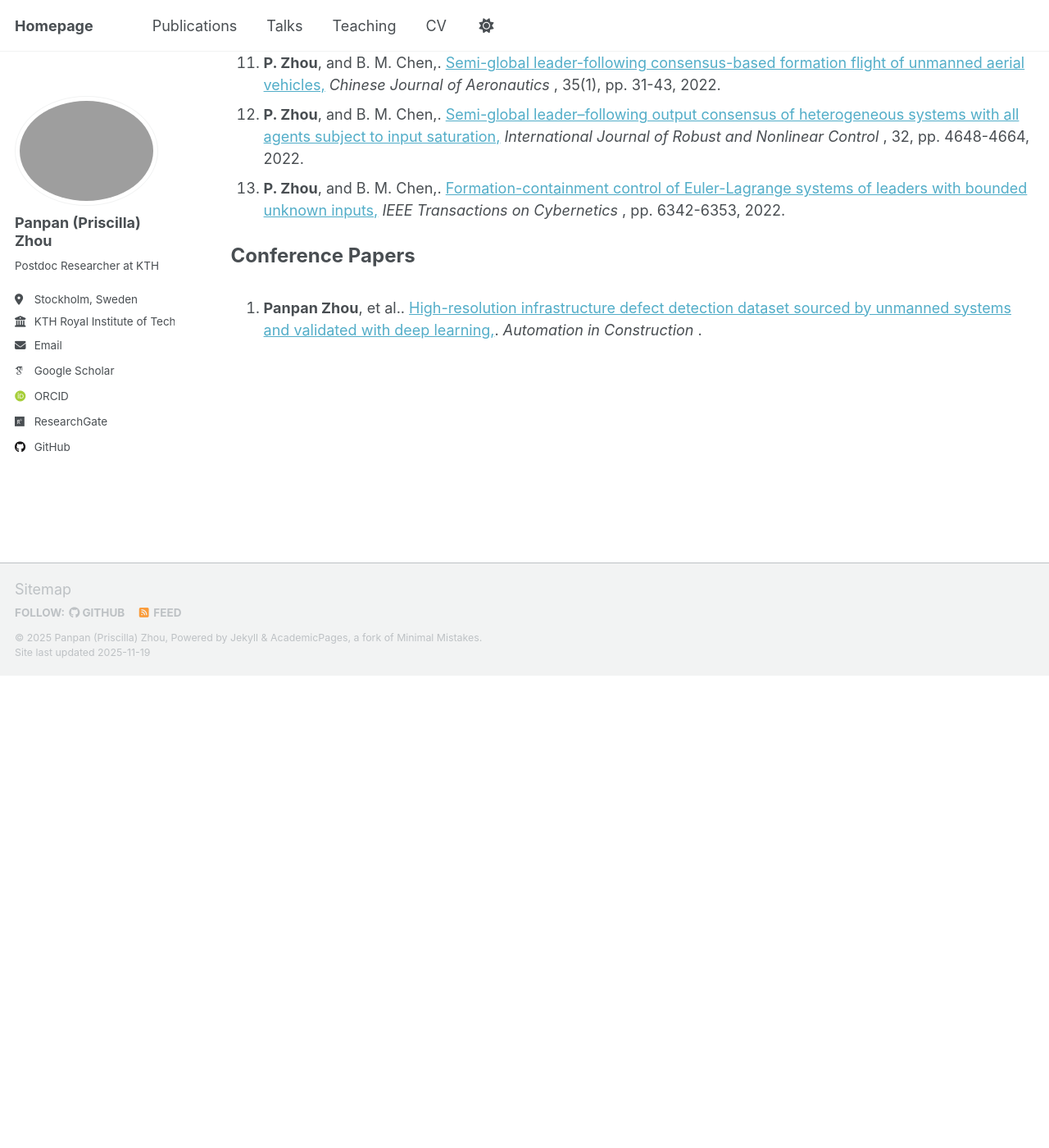
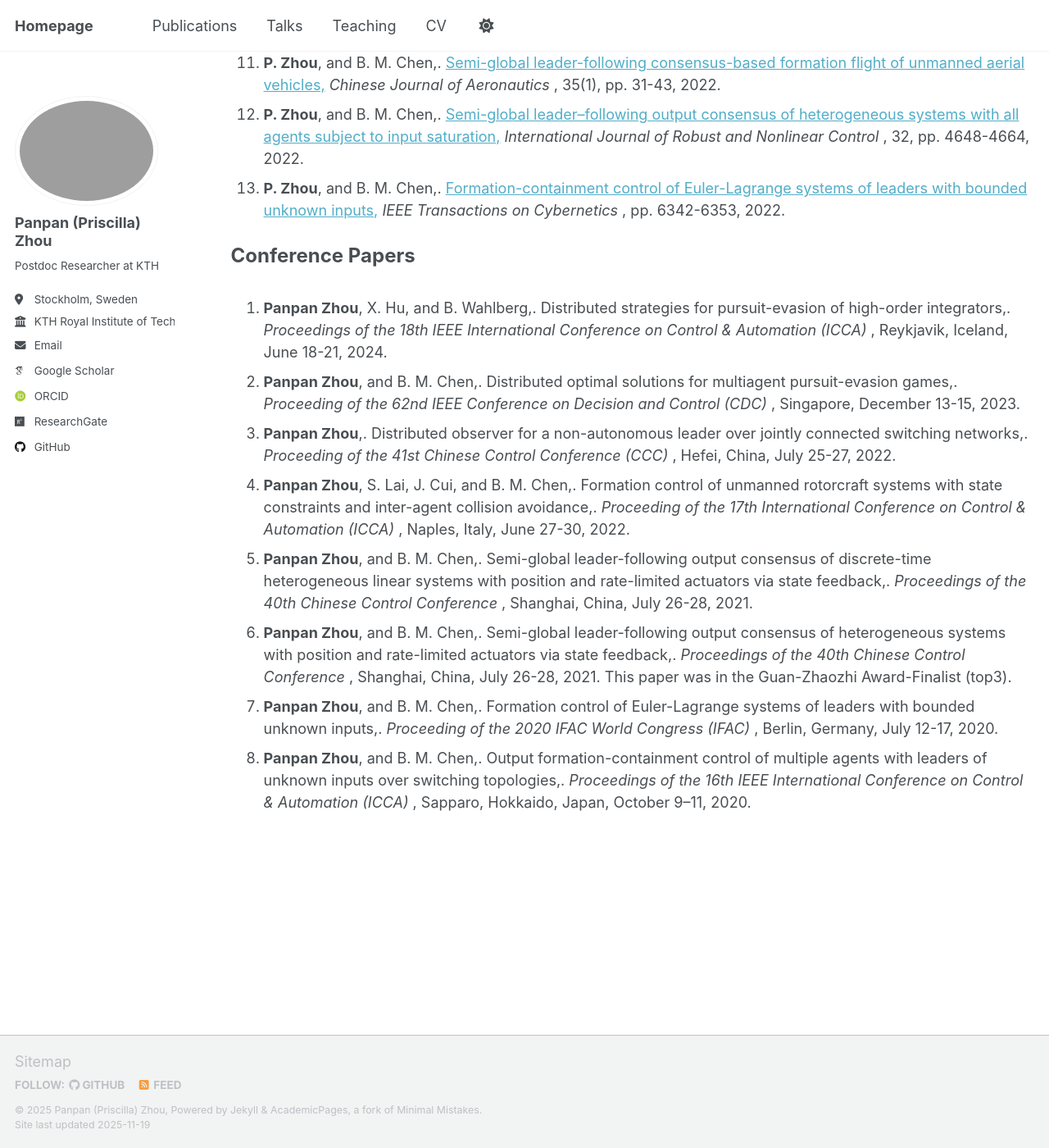
Before and after one commit to PanpanZhou11/Panpan-Zhou.github.io, a Jekyll site: the page built from _pages/publications.html, in a window 1280 px wide and 1400 px high, scrolled down 880 px. Shown: the whole window at 82% size. Built offline with Jekyll 4.4.1, drawn with Linux system fonts in a browser that asks for light colours; some web fonts are replaced; a script that is not in the unit is left out; before the commit the page ends 1704 px from its top, so only the background shows below that.

Commit message:
Update publications.yml

```diff
--- a/_data/publications.yml
+++ b/_data/publications.yml
@@ -107,9 +107,57 @@
 
 
 - category: "conference"
-  authors: "**Panpan Zhou**, et al."
-  title: "High-resolution infrastructure defect detection dataset sourced by unmanned systems and validated with deep learning,"
-  url: "https://doi.org/10.1016/j.autcon.2024.105405"
-  venue: "Automation in Construction"
+  authors: "**Panpan Zhou**, X. Hu, and B. Wahlberg,"
+  title: "Distributed strategies for pursuit-evasion of high-order integrators,"
+  venue: "Proceedings of the 18th IEEE International Conference on Control & Automation (ICCA)"
   year: 2024
-  note: ""
+  note: "Reykjavik, Iceland, June 18-21, 2024"
+
+- category: "conference"
+  authors: "**Panpan Zhou**, and B. M. Chen,"
+  title: "Distributed optimal solutions for multiagent pursuit-evasion games,"
+  venue: "Proceeding of the 62nd IEEE Conference on Decision and Control (CDC)"
+  year: 2023
+  note: "Singapore, December 13-15, 2023"
+
+- category: "conference"
+  authors: "**Panpan Zhou**, S. Lai, J. Cui, and B. M. Chen,"
+  title: "Formation control of unmanned rotorcraft systems with state constraints and inter-agent collision avoidance,"
+  venue: "Proceeding of the 17th International Conference on Control & Automation (ICCA)"
+  year: 2022
+  note: "Naples, Italy, June 27-30, 2022"
+
+- category: "conference"
+  authors: "**Panpan Zhou**,"
+  title: "Distributed observer for a non-autonomous leader over jointly connected switching networks,"
+  venue: "Proceeding of the 41st Chinese Control Conference (CCC)"
+  year: 2022
+  note: "Hefei, China, July 25-27, 2022"
+
+- category: "conference"
+  authors: "**Panpan Zhou**, and B. M. Chen,"
+  title: "Semi-global leader-following output consensus of heterogeneous systems with position and rate-limited actuators via state feedback,"
+  venue: "Proceedings of the 40th Chinese Control Conference"
+  year: 2021
+  note: "Shanghai, China, July 26-28, 2021. This paper was in the Guan-Zhaozhi Award-Finalist (top3)"
+
+- category: "conference"
+  authors: "**Panpan Zhou**, and B. M. Chen,"
+  title: "Semi-global leader-following output consensus of discrete-time heterogeneous linear systems with position and rate-limited actuators via state feedback,"
+  venue: "Proceedings of the 40th Chinese Control Conference"
+  year: 2021
+  note: "Shanghai, China, July 26-28, 2021"
+
+- category: "conference"
+  authors: "**Panpan Zhou**, and B. M. Chen,"
+  title: "Output formation-containment control of multiple agents with leaders of unknown inputs over switching topologies,"
+  venue: "Proceedings of the 16th IEEE International Conference on Control & Automation (ICCA)"
+  year: 2020
+  note: "Sapparo, Hokkaido, Japan, October 9–11, 2020"
+
+- category: "conference"
+  authors: "**Panpan Zhou**, and B. M. Chen,"
+  title: "Formation control of Euler-Lagrange systems of leaders with bounded unknown inputs,"
+  venue: "Proceeding of the 2020 IFAC World Congress (IFAC)"
+  year: 2020
+  note: "Berlin, Germany, July 12-17, 2020"
```
